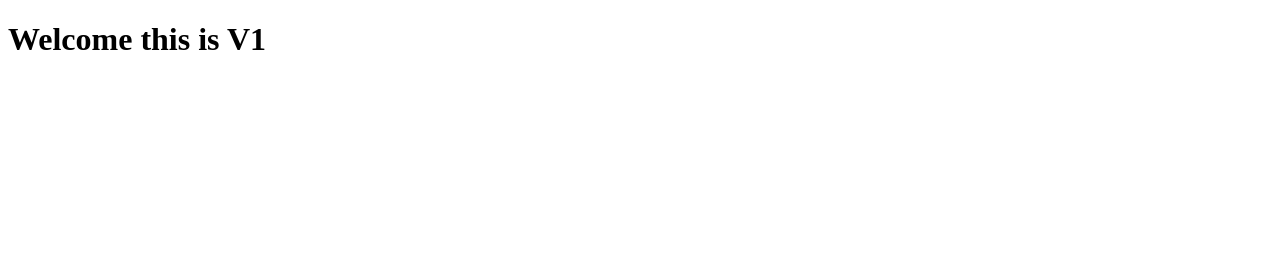
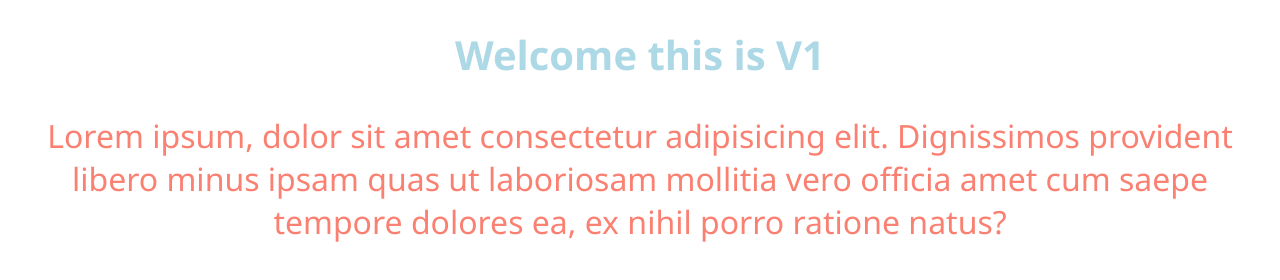
Before and after one commit to yashagrahari100/demo, a plain HTML site: page index.html in a window 1280 px wide. Drawn offline with Linux system fonts and the light colour scheme.

Commit message:
added design

```diff
--- a/index.html
+++ b/index.html
@@ -6,6 +6,23 @@
     <title>Document</title>
 </head>
 <body>
+    <style>
+        h1{
+            color: lightblue;
+            font-family: 'Segoe UI', Tahoma, Geneva, Verdana, sans-serif;
+            font-size: 5vh;
+            text-align: center;
+
+        }
+        p{
+            text-align: center;
+            color: salmon;
+            font-family: 'Segoe UI', Tahoma, Geneva, Verdana, sans-serif;
+            font-size: 4vh;
+
+        }
+    </style>
     <h1>Welcome this is V1</h1>
+    <p>Lorem ipsum, dolor sit amet consectetur adipisicing elit. Dignissimos provident libero minus ipsam quas ut laboriosam mollitia vero officia amet cum saepe tempore dolores ea, ex nihil porro ratione natus?</p>
 </body>
 </html>
```
